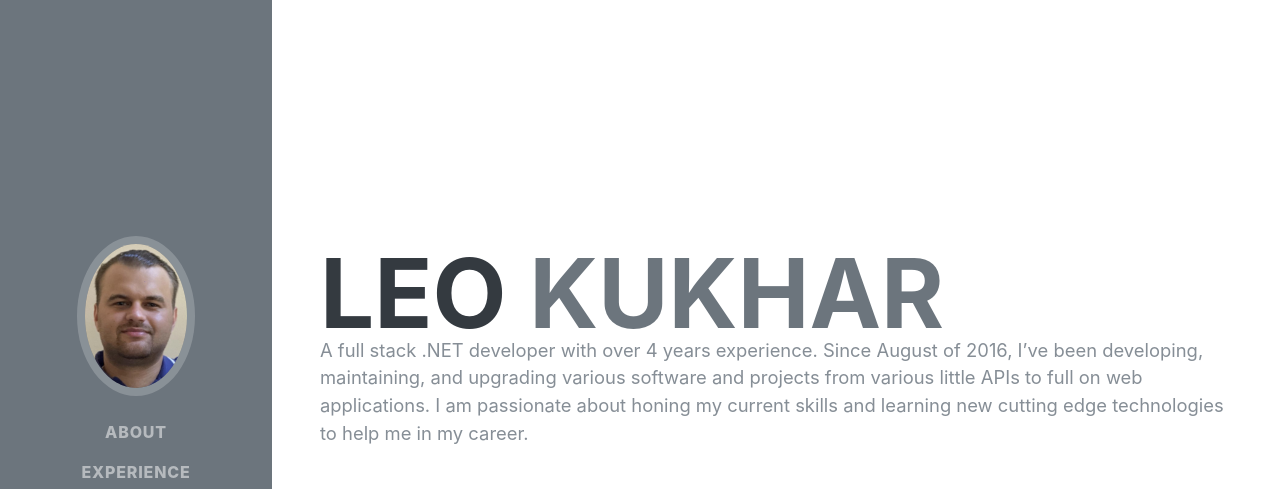
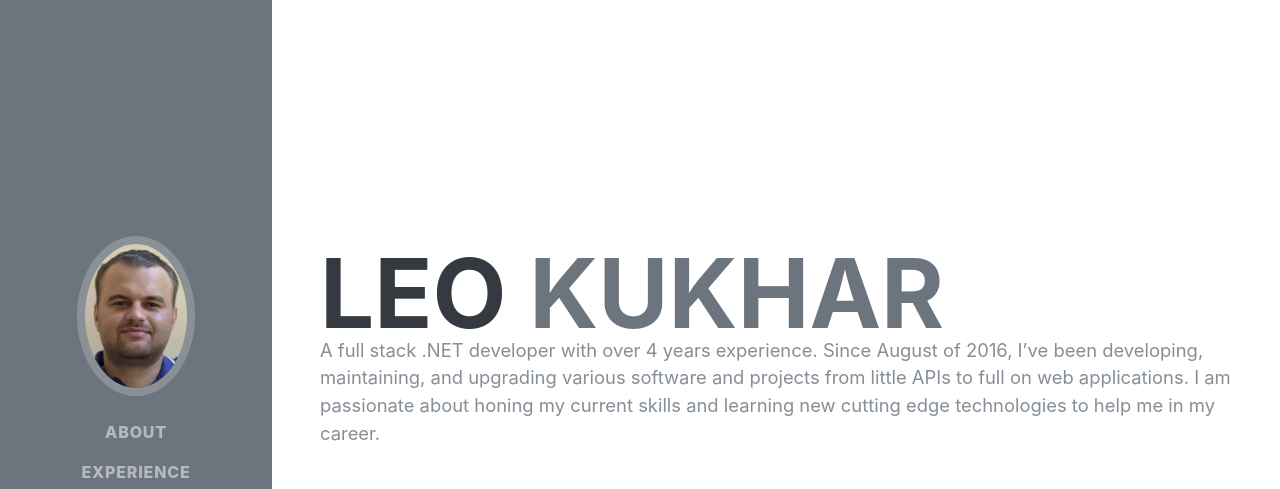
Before and after one commit to lkukhar/lkukhar.github.io, a plain HTML site: page index.html in a window 1280 px wide. Shown: the top 489 px of the page. Drawn offline with Linux system fonts and the light colour scheme; a web font is replaced by a local one.

Commit message:
Fix Grammar

```diff
--- a/index.html
+++ b/index.html
@@ -60,7 +60,7 @@
           <h1 class="mb-0">Leo
             <span class="text-secondary">Kukhar</span>
           </h1>
-          <p class="lead mb-5">A full stack .NET developer with over 4 years experience. Since August of 2016, I’ve been developing, maintaining, and upgrading various software and projects from various little APIs to full on web applications. I am passionate about honing my current skills and learning new cutting edge technologies to help me in my career.</p>
+          <p class="lead mb-5">A full stack .NET developer with over 4 years experience. Since August of 2016, I’ve been developing, maintaining, and upgrading various software and projects from little APIs to full on web applications. I am passionate about honing my current skills and learning new cutting edge technologies to help me in my career.</p>
           <div class="social-icons">
             <a href="https://www.linkedin.com/in/leo-k-179658111/">
               <i class="fab fa-linkedin-in"></i>
```
